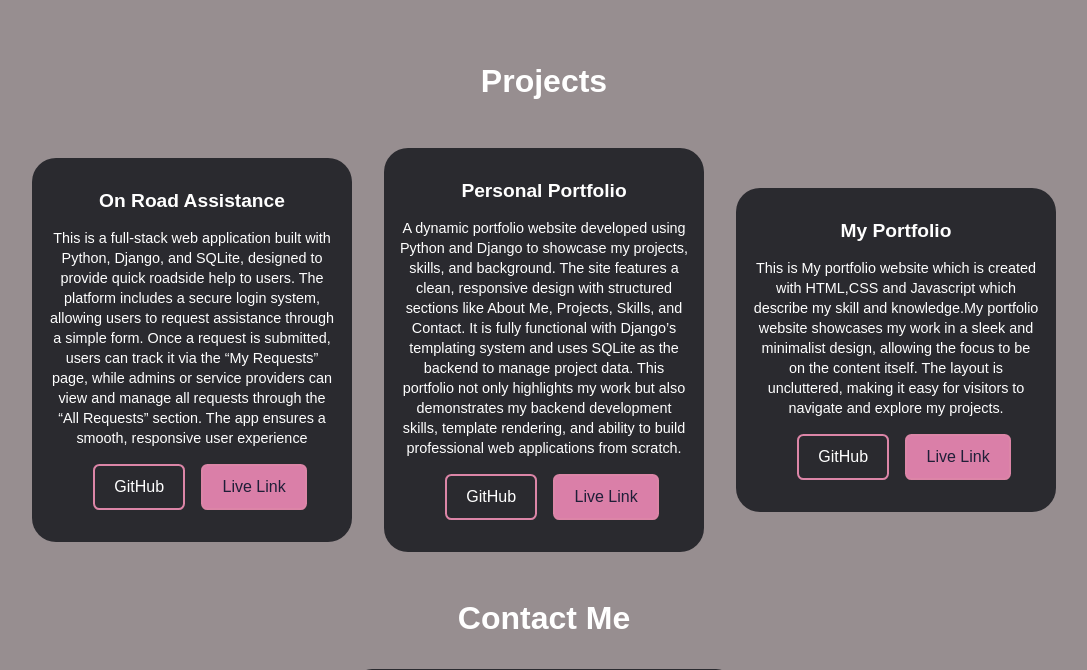
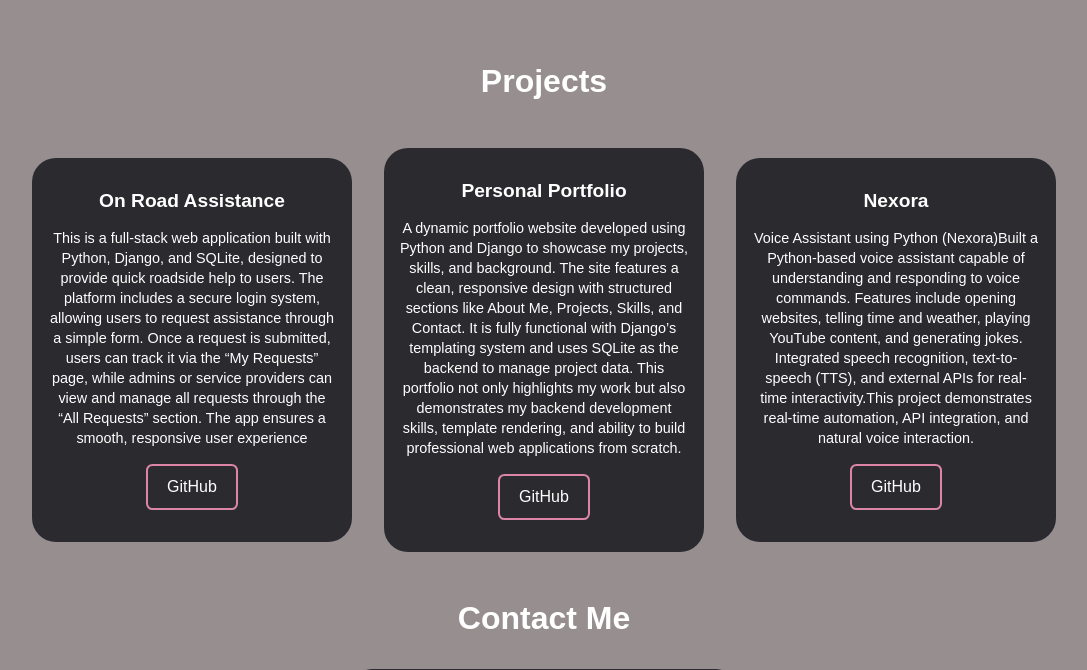
Before and after one commit to rituraj2028/Personal-Portfolio, a Django app: page / in a window 1280 px wide; the page is wider, and only the part inside the window is pictured. Shown: the part 1845-2515 px from the top of that part, without its empty margins (96-1183 px from the left). Run offline with Django 3.2, Linux system fonts and the light colour scheme; some libraries are stand-ins or nearby versions.

Commit message:
home.html

```diff
--- a/Base/templates/home.html
+++ b/Base/templates/home.html
@@ -40,7 +40,7 @@
                 <h6 class="poppinss">Hi, I'm</h6>
                 <h1 class="t-white">Rituraj Singh</h1>
                 <h4 class="poppinss">Web Developer</h4>
-                <a href="{% static 'pdf/django.pdf' %}"  target="_blank">
+                <a href="{% static 'pdf/resume.pdf' %}"  target="_blank">
                     <button class="btn poppins">Resume</button></a>
             </div>
         </div>
@@ -109,10 +109,9 @@
                 <h1 class="t-white poppins">On Road Assistance</h1>
                 <p class="t-white poppins"> This is a full-stack web application built with Python, Django, and SQLite, designed to provide quick roadside help to users. The platform includes a secure login system, allowing users to request assistance through a simple form. Once a request is submitted, users can track it via the “My Requests” page, while admins or service providers can view and manage all requests through the “All Requests” section. The app ensures a smooth, responsive user experience</p>
                 <div class="buttons flex s-around">
-                    <a href=""
+                    <a href="https://github.com/rituraj2028/On-Road-Assistance"
                         target="_blanks" class="btn mx-1 m-top">GitHub</a>
-                    <a href="" target="_blanks" class="btn m-top live">Live
-                        Link</a>
+
                 </div>
             </div>
             <div class="projects-item flex f-col s-center items-center">
@@ -120,21 +119,19 @@
                 <h1 class="t-white poppins">Personal Portfolio</h1>
                 <p class="t-white poppins">A dynamic portfolio website developed using Python and Django to showcase my projects, skills, and background. The site features a clean, responsive design with structured sections like About Me, Projects, Skills, and Contact. It is fully functional with Django’s templating system and uses SQLite as the backend to manage project data. This portfolio not only highlights my work but also demonstrates my backend development skills, template rendering, and ability to build professional web applications from scratch.</p>
                 <div class="buttons flex s-around">
-                    <a href="" target="_blanks"
+                    <a href="https://github.com/rituraj2028/Personal-Portfolio" target="_blanks"
                         class="btn mx-1 m-top">GitHub</a>
-                    <a href="#" target="_blanks" class="btn m-top live">Live
-                        Link</a>
+
                 </div>
             </div>
             <div class="projects-item flex f-col s-center items-center">
 
-                <h1 class="t-white poppins">My Portfolio</h1>
-                <p class="t-white poppins">This is My portfolio website which is created with HTML,CSS and Javascript which describe my skill and knowledge.My portfolio website showcases my work in a sleek and minimalist design, allowing the focus to be on the content itself. The layout is uncluttered, making it easy for visitors to navigate and explore my projects.</p>
+                <h1 class="t-white poppins">Nexora</h1>
+                <p class="t-white poppins">Voice Assistant using Python (Nexora)Built a Python-based voice assistant capable of understanding and responding to voice commands. Features include opening websites, telling time and weather, playing YouTube content, and generating jokes. Integrated speech recognition, text-to-speech (TTS), and external APIs for real-time interactivity.This project demonstrates real-time automation, API integration, and natural voice interaction.</p>
                 <div class="buttons flex s-around">
-                    <a href="" target="_blanks"
+                    <a href="https://github.com/rituraj2028/Nexora" target="_blanks"
                         class="btn mx-1 m-top">GitHub</a>
-                    <a href="#" target="_blanks" class="btn m-top live">Live
-                        Link</a>
+
                 </div>
             </div>
 
@@ -188,7 +185,7 @@
             <a href="" target="_blank">
                 <li><i class="fa-brands fa-linkedin-in"></i></li>
             </a>
-            <a href="" target="_blank">
+            <a href="https://github.com/rituraj2028" target="_blank">
                 <li><i class="fa-brands fa-github"></i></li>
             </a>
                 <a href="" target="_blank">
```
